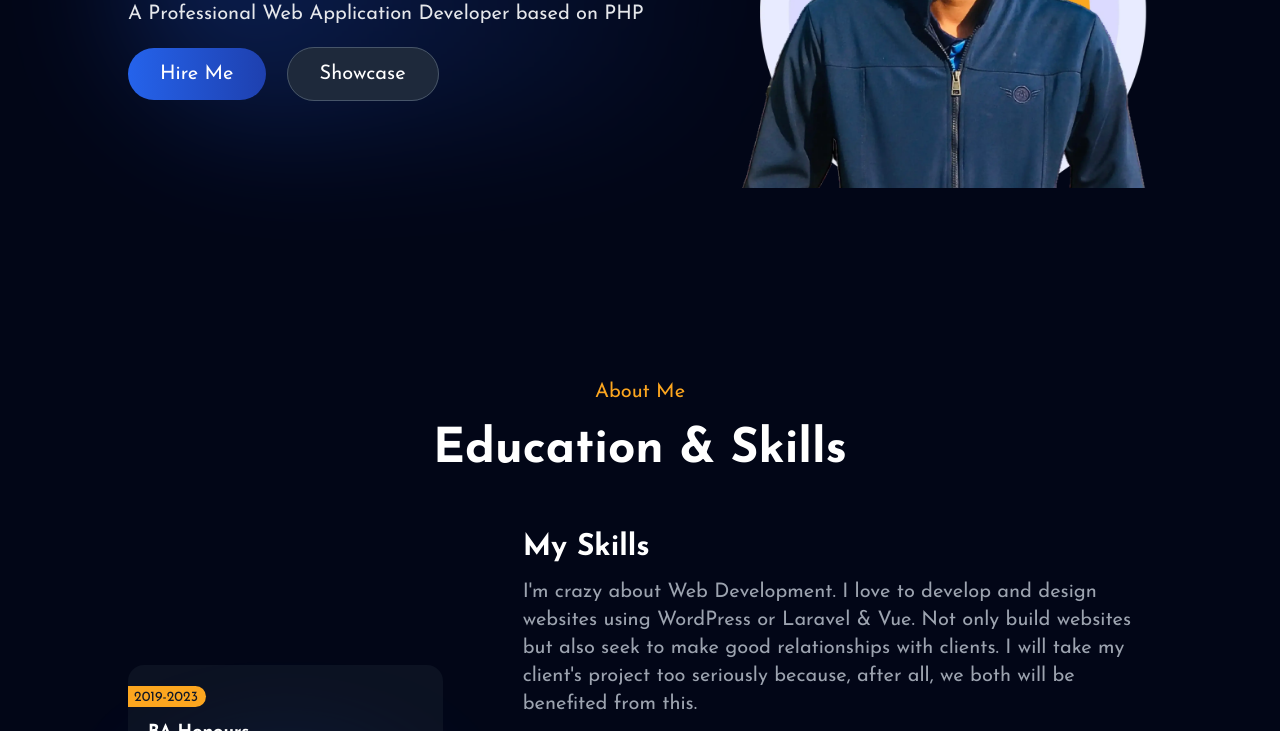
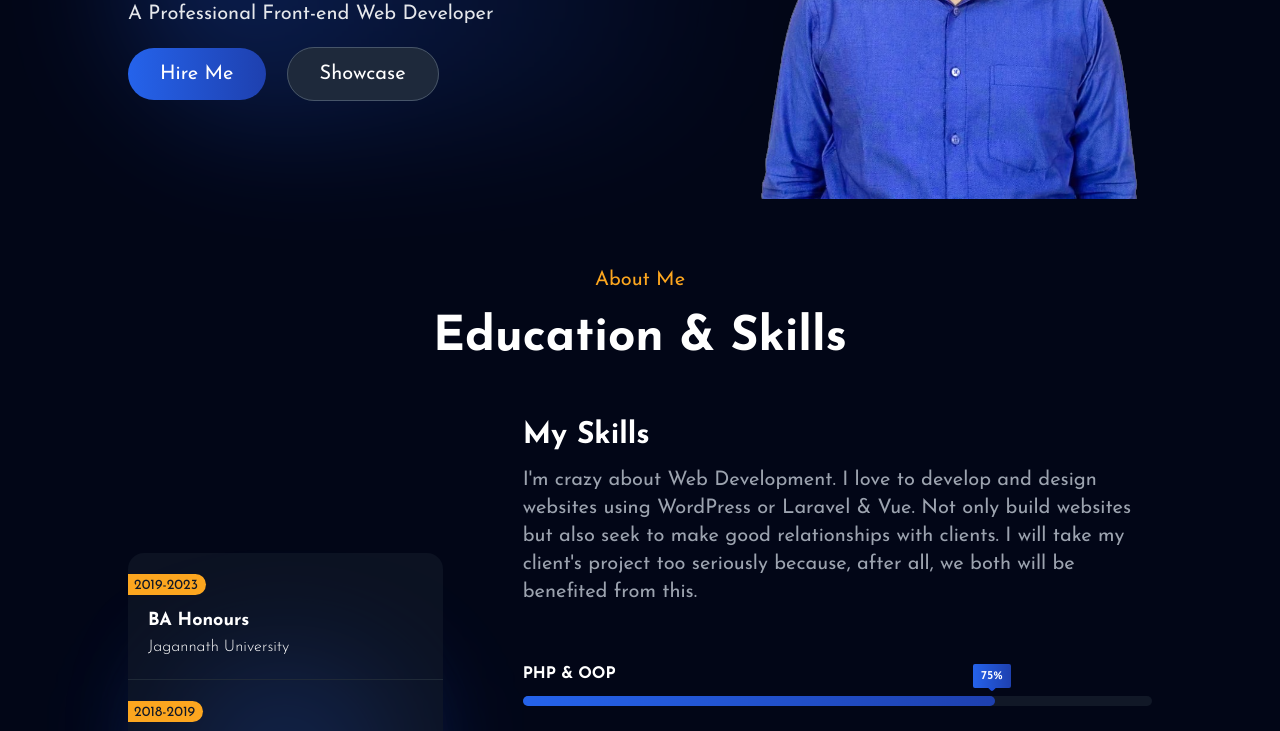
Before and after one commit to brtauhid/tailwindCss-portfolio, a website built with Vite: page index.html in a window 1280 px wide. Shown: the part 467-1198 px from the top of the page. Built offline with nearby package versions, Linux system fonts and the light colour scheme.

Commit message:
portfolio section animation and image updates

```diff
--- a/index.html
+++ b/index.html
@@ -28,7 +28,7 @@
     <header class="py-2 md:py-3 lg:py-4 sticky top-0 bg-white/70 dark:bg-slate-950/70 z-50 shadow-2xl shadow-slate-300/40 dark:shadow-slate-900/40 backdrop-blur border-b border-slate-300/50 dark:border-slate-50/[0.05]">
         <div class="flex-wrap container mx-auto w-[90%] xl:w-4/5 flex align-middle items-center justify-between">
             <div class="logo">
-                <a href="/" class="text-slate-950 dark:text-white uppercase font-bold tracking-widest text-xl lg:text-2xl xl:text-3xl mt-[2px] -mb-1 block">Shamim</a>
+                <a href="/" class="text-slate-950 dark:text-white uppercase font-bold tracking-widest text-xl lg:text-2xl xl:text-3xl mt-[2px] -mb-1 block">BR Tauhid</a>
             </div>
             <div class="flex align-middle items-center">
                 <!-- Dark & Light Mode Button for Mobile device -->
@@ -106,20 +106,20 @@
                 </div>
                 <!-- Gradient Part -->
                 <h2 class="hello-text text-slate-950 dark:text-white text-xl lg:text-[26px] xl:text-3xl lg:pb-3 xl:pb-0">Hello, <span class="iam">I Am</span></h2>
-                <h1 id="banner-name" class="brand-yellow text-2xl md:text-3xl lg:text-[43px] xl:text-5xl font-bold uppercase">Abdullah Al Shamim</h1>
-                <p class="banner-slogan text-slate-800 dark:text-gray-200 text-base md:text-lg lg:text-xl">A Professional Web Application Developer based on PHP</p>
+                <h1 id="banner-name" class="brand-yellow text-2xl md:text-3xl lg:text-[43px] xl:text-5xl font-bold uppercase">Barkatullah R Tauhid</h1>
+                <p class="banner-slogan text-slate-800 dark:text-gray-200 text-base md:text-lg lg:text-xl">A Professional Front-end Web Developer</p>
                 <div class="banner-links pt-4">
                     <a href="/#contact" class="btn-hire bg-blue-gradient py-2 px-5 md:py-4 md:px-8 rounded-full text-base md:text-lg lg:text-xl text-white mr-2 lg:mr-4">Hire Me</a>
                     <a href="/#portfolios" class="btn-showcase text-white bg-slate-800 py-2 px-5 md:py-4 md:px-8 rounded-full border border-slate-600 text-base md:text-lg lg:text-xl">Showcase</a>
                 </div>
             </div>
             <div class="banner-img order-1 md:order-2 md:w-2/5">
-                <img class="banner-img w-2/3 mx-auto md:w-full" src="./images/banner-img.webp" alt="">
+                <img class="banner-img w-[300px] mx-auto  md:w-[300px]" src="./images/tauhid.png" alt="">
             </div>
         </div>
     </section>
 <!-- About Section -->
-    <section id="about_me" class="pt-16 md:pt-20 lg:pt-28">
+    <section id="about_me" class=" md: lg:">
         <div class="title-area text-center mx-auto px-4">
             <h2 class="about-section brand-yellow text-xs md:text-base lg:text-xl">About Me</h2>
             <h1 class="text-slate-950 dark:text-white text-2xl md:text-3xl lg:text-[43px] xl:text-5xl font-bold mt-2 lg:mt-5">Education & Skills</h1>
@@ -299,11 +299,11 @@
     <section id="portfolios" class="pt-16 md:pt-20 lg:pt-28">
         <div class="title-area text-center mx-auto px-4">
             <h2 class="brand-yellow text-xs md:text-base lg:text-xl">Creative Works</h2>
-            <h1 class="text-slate-950 dark:text-white text-2xl md:text-3xl lg:text-[43px] xl:text-5xl font-bold mt-2 lg:mt-5">Check My Portfolio</h1>
+            <h1 class="check-portfolio text-slate-950 dark:text-white text-2xl md:text-3xl lg:text-[43px] xl:text-5xl font-bold mt-2 lg:mt-5">Check My Portfolio</h1>
         </div>
         <div class="container mx-auto w-[90%] xl:w-4/5">
             <div class="grid grid-cols-1 md:grid-cols-2 xl:grid-cols-3 gap-4 lg:gap-6 mt-7 md:mt-10 lg:mt-14">
-                <div class="rounded-2xl bg-gradient-to-b from-blue-800/90 to-white dark:from-gray-700 dark:via-gray-800 dark:to-darker p-px">
+                <div class="tubekarma rounded-2xl bg-gradient-to-b from-blue-800/90 to-white dark:from-gray-700 dark:via-gray-800 dark:to-darker p-px">
                     <div class="relative flex h-full flex-col gap-5 rounded-2xl bg-gray-200 dark:bg-gray-900 p-4 sm:p-5 md:p-6">
                         <a href="https://www.tubekarma.com/" target="_blank">
                             <div class="h-44 sm:h-64 rounded-xl bg-cover bg-top hover:bg-bottom transition-all ease-in-out duration-[4.5s]" style="background-image: url('./images/tubekarma.webp');"></div>
@@ -316,7 +316,7 @@
                         </div>
                     </div>
                 </div>
-                <div class="rounded-2xl bg-gradient-to-b from-blue-800/90 to-white dark:from-gray-700 dark:via-gray-800 dark:to-darker p-px">
+                <div class="portfolio-2 rounded-2xl bg-gradient-to-b from-blue-800/90 to-white dark:from-gray-700 dark:via-gray-800 dark:to-darker p-px">
                     <div class="relative flex h-full flex-col gap-5 rounded-2xl bg-gray-200 dark:bg-gray-900 p-4 sm:p-5 md:p-6">
                         <a href="https://stcharbel.com.au/forklift/" target="_blank">
                             <div class="h-44 sm:h-64 rounded-xl bg-cover bg-top hover:bg-bottom transition-all ease-in-out duration-[4.5s]" style="background-image: url('./images/froklifts.webp');"></div>
@@ -329,7 +329,7 @@
                         </div>
                     </div>
                 </div>
-                <div class="rounded-2xl bg-gradient-to-b from-blue-800/90 to-white dark:from-gray-700 dark:via-gray-800 dark:to-darker p-px">
+                <div class="portfolio-3 rounded-2xl bg-gradient-to-b from-blue-800/90 to-white dark:from-gray-700 dark:via-gray-800 dark:to-darker p-px">
                     <div class="relative flex h-full flex-col gap-5 rounded-2xl bg-gray-200 dark:bg-gray-900 p-4 sm:p-5 md:p-6">
                         <a href="https://escrappy.ae/" target="_blank">
                             <div class="h-44 sm:h-64 rounded-xl bg-cover bg-top hover:bg-bottom transition-all ease-in-out duration-[4.5s]" style="background-image: url('./images/escrappy.webp');"></div>
@@ -342,7 +342,7 @@
                         </div>
                     </div>
                 </div>
-                <div class="rounded-2xl bg-gradient-to-b from-blue-800/90 to-white dark:from-gray-700 dark:via-gray-800 dark:to-darker p-px">
+                <div class="portfolio-4 rounded-2xl bg-gradient-to-b from-blue-800/90 to-white dark:from-gray-700 dark:via-gray-800 dark:to-darker p-px">
                     <div class="relative flex h-full flex-col gap-5 rounded-2xl bg-gray-200 dark:bg-gray-900 p-4 sm:p-5 md:p-6">
                         <a href="https://denuinc.com/" target="_blank">
                             <div class="h-44 sm:h-64 rounded-xl bg-cover bg-top hover:bg-bottom transition-all ease-in-out duration-[4.5s]" style="background-image: url('./images/denu.webp');"></div>
@@ -355,7 +355,7 @@
                         </div>
                     </div>
                 </div>
-                <div class="rounded-2xl bg-gradient-to-b from-blue-800/90 to-white dark:from-gray-700 dark:via-gray-800 dark:to-darker p-px">
+                <div class="portfolio-5 rounded-2xl bg-gradient-to-b from-blue-800/90 to-white dark:from-gray-700 dark:via-gray-800 dark:to-darker p-px">
                     <div class="relative flex h-full flex-col gap-5 rounded-2xl bg-gray-200 dark:bg-gray-900 p-4 sm:p-5 md:p-6">
                         <a href="https://eatsbroker.com/" target="_blank">
                             <div class="h-44 sm:h-64 rounded-xl bg-cover bg-top hover:bg-bottom transition-all ease-in-out duration-[4.5s]" style="background-image: url('./images/eatsbroker.webp');"></div>
@@ -368,7 +368,7 @@
                         </div>
                     </div>
                 </div>
-                <div class="rounded-2xl bg-gradient-to-b from-blue-800/90 to-white dark:from-gray-700 dark:via-gray-800 dark:to-darker p-px">
+                <div class="portfolio-6 rounded-2xl bg-gradient-to-b from-blue-800/90 to-white dark:from-gray-700 dark:via-gray-800 dark:to-darker p-px">
                     <div class="relative flex h-full flex-col gap-5 rounded-2xl bg-gray-200 dark:bg-gray-900 p-4 sm:p-5 md:p-6">
                         <a href="https://homenterior.com/" target="_blank">
                             <div class="h-44 sm:h-64 rounded-xl bg-cover bg-top hover:bg-bottom transition-all ease-in-out duration-[4.5s]" style="background-image: url('./images/homenterior.webp');"></div>
@@ -381,7 +381,7 @@
                         </div>
                     </div>
                 </div>
-                <div class="rounded-2xl bg-gradient-to-b from-blue-800/90 to-white dark:from-gray-700 dark:via-gray-800 dark:to-darker p-px">
+                <div class="portfolio-7 rounded-2xl bg-gradient-to-b from-blue-800/90 to-white dark:from-gray-700 dark:via-gray-800 dark:to-darker p-px">
                     <div class="relative flex h-full flex-col gap-5 rounded-2xl bg-gray-200 dark:bg-gray-900 p-4 sm:p-5 md:p-6">
                         <a href="https://dreamlifeabroad.com/" target="_blank">
                             <div class="h-44 sm:h-64 rounded-xl bg-cover bg-top hover:bg-bottom transition-all ease-in-out duration-[4.5s]" style="background-image: url('./images/dreamlife.webp');"></div>
@@ -394,7 +394,7 @@
                         </div>
                     </div>
                 </div>
-                <div class="rounded-2xl bg-gradient-to-b from-blue-800/90 to-white dark:from-gray-700 dark:via-gray-800 dark:to-darker p-px">
+                <div class="portfolio-8 rounded-2xl bg-gradient-to-b from-blue-800/90 to-white dark:from-gray-700 dark:via-gray-800 dark:to-darker p-px">
                     <div class="relative flex h-full flex-col gap-5 rounded-2xl bg-gray-200 dark:bg-gray-900 p-4 sm:p-5 md:p-6">
                         <a href="https://ledlife.dk/" target="_blank">
                             <div class="h-44 sm:h-64 rounded-xl bg-cover bg-top hover:bg-bottom transition-all ease-in-out duration-[4.5s]" style="background-image: url('./images/ledlife.webp');"></div>
@@ -407,7 +407,7 @@
                         </div>
                     </div>
                 </div>
-                <div class="rounded-2xl bg-gradient-to-b from-blue-800/90 to-white dark:from-gray-700 dark:via-gray-800 dark:to-darker p-px">
+                <div class="portfolio-9 rounded-2xl bg-gradient-to-b from-blue-800/90 to-white dark:from-gray-700 dark:via-gray-800 dark:to-darker p-px">
                     <div class="relative flex h-full flex-col gap-5 rounded-2xl bg-gray-200 dark:bg-gray-900 p-4 sm:p-5 md:p-6">
                         <a href="https://peterbraun.at/" target="_blank">
                             <div class="h-44 sm:h-64 rounded-xl bg-cover bg-top hover:bg-bottom transition-all ease-in-out duration-[4.5s]" style="background-image: url('./images/peter.webp');"></div>
@@ -433,7 +433,7 @@
             <div class="mt-7 md:mt-10 lg:mt-14 grid gap-4 lg:gap-6 grid-cols-1 md:grid-cols-2 xl:grid-cols-3">
                 <div class="space-y-4 lg:space-y-6">
                     <div class="rounded-2xl bg-gradient-to-b from-blue-800/90 to-white dark:from-gray-700 dark:via-gray-800 dark:to-darker p-px">
-                        <div class="relative flex h-full flex-col gap-4 rounded-2xl bg-gray-200 dark:bg-gray-900 p-4 sm:p-5 md:p-6 overflow-hidden">
+                        <div class="hover:opacity-50 relative flex h-full flex-col gap-4 rounded-2xl bg-gray-200 dark:bg-gray-900 p-4 sm:p-5 md:p-6 overflow-hidden">
                             <img class="absolute w-14 top-4 opacity-40 right-4" src="./images/quotation.png" alt="">
                             <div class="flex items-center gap-4">
                                 <img class="h-12 w-12 rounded-full" src="./images/stewartdd.webp" alt="user avatar">
--- a/scrollReveal.js
+++ b/scrollReveal.js
@@ -132,3 +132,83 @@ ScrollReveal().reveal(".laravel", {
   reset: true,
   delay:1200
 });
+ScrollReveal().reveal(".check-portfolio", {
+  duration: 1000,
+  distance: "50px",
+  easing: "ease-in-out",
+  origin: "bottom",
+  reset: true,
+  delay:1200
+});
+ScrollReveal().reveal(".tubekarma", {
+  duration: 1000,
+  distance: "550px",
+  easing: "ease-out",
+  origin: "right",
+  reset: true,
+  delay:500
+});
+ScrollReveal().reveal(".portfolio-2", {
+  duration: 1000,
+  distance: "350px",
+  easing: "ease-out",
+  origin: "bottom",
+  reset: true,
+  delay:500
+});
+ScrollReveal().reveal(".portfolio-3", {
+  duration: 1000,
+  distance: "550px",
+  easing: "ease-out",
+  origin: "left",
+  reset: true,
+  delay:500
+});
+ScrollReveal().reveal(".portfolio-4", {
+  duration: 1000,
+  distance: "550px",
+  easing: "ease-out",
+  origin: "bottom",
+  reset: true,
+  delay:500
+});
+ScrollReveal().reveal(".portfolio-5", {
+  duration: 1000,
+  distance: "550px",
+  easing: "ease-out",
+  origin: "left",
+  reset: true,
+  delay:500
+});
+ScrollReveal().reveal(".portfolio-6", {
+  duration: 1000,
+  distance: "550px",
+  easing: "ease-out",
+  origin: "right",
+  reset: true,
+  delay:500
+});
+ScrollReveal().reveal(".portfolio-7", {
+  duration: 1000,
+  distance: "550px",
+  easing: "ease-out",
+  origin: "top",
+  reset: true,
+  delay:500
+});
+ScrollReveal().reveal(".portfolio-8", {
+  duration: 1000,
+  distance: "550px",
+  easing: "ease-out",
+  origin: "right",
+  reset: true,
+  delay:500
+});
+ScrollReveal().reveal(".portfolio-9", {
+  duration: 1000,
+  distance: "550px",
+  easing: "ease-out",
+  origin: "left",
+  reset: true,
+  delay:500
+});
```
Also changed, not shown: images/tauhid.png (added), 1 other file.
